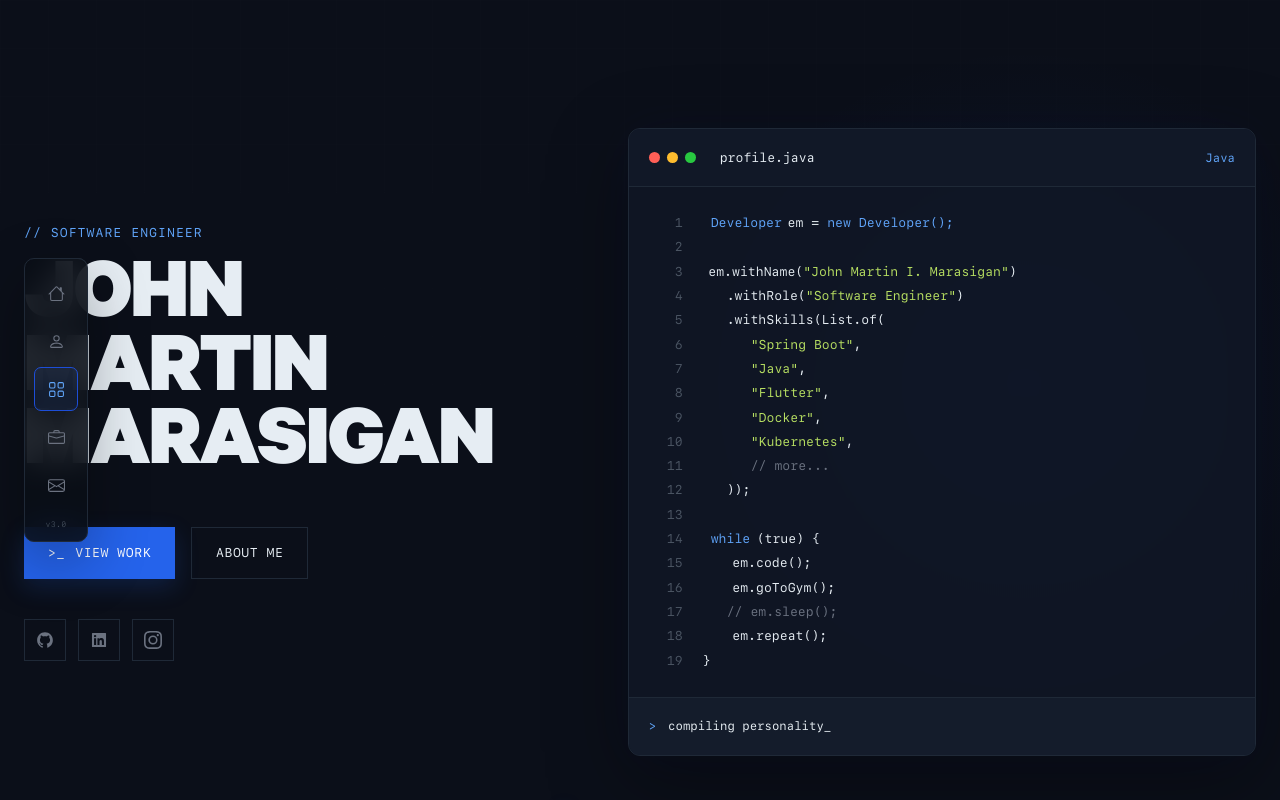
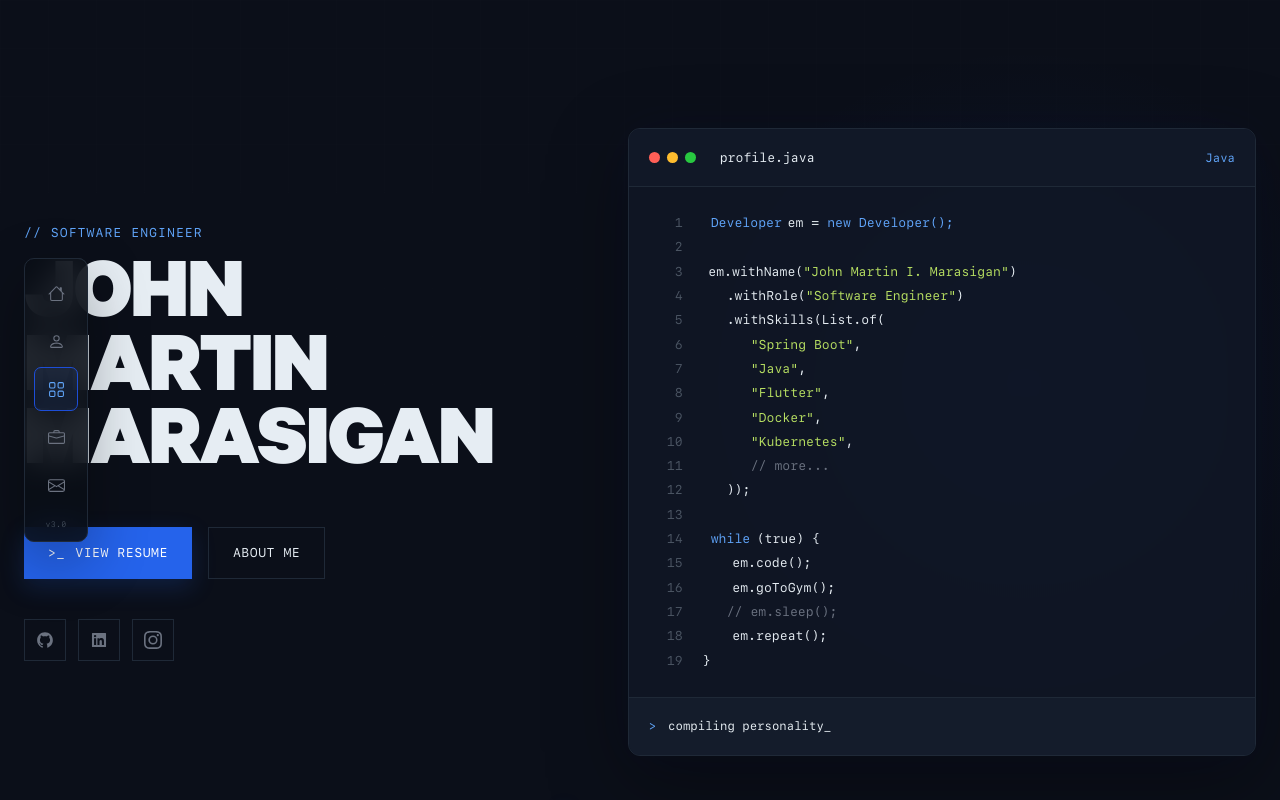
Before and after one commit to jmrsgn/portfolio, a React (Vite) app: page / in a window 1280 px wide. Shown: the top 800 px of the page. Built offline with nearby package versions, Linux system fonts and the light colour scheme.

Commit message:
🧱 refactor: change text

```diff
--- a/src/containers/home.tsx
+++ b/src/containers/home.tsx
@@ -29,7 +29,7 @@ export function HomeContainer() {
                   rel="noopener noreferrer"
                 >
                   <Home.ButtonArrow>&gt;_</Home.ButtonArrow>
-                  VIEW WORK
+                  VIEW RESUME
                 </Home.ButtonResume>
 
                 <Home.ButtonAbout href="#about">ABOUT ME</Home.ButtonAbout>
```
